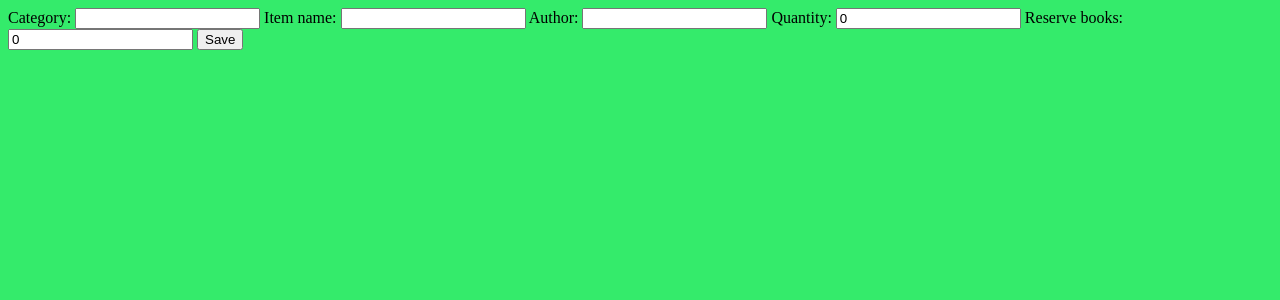
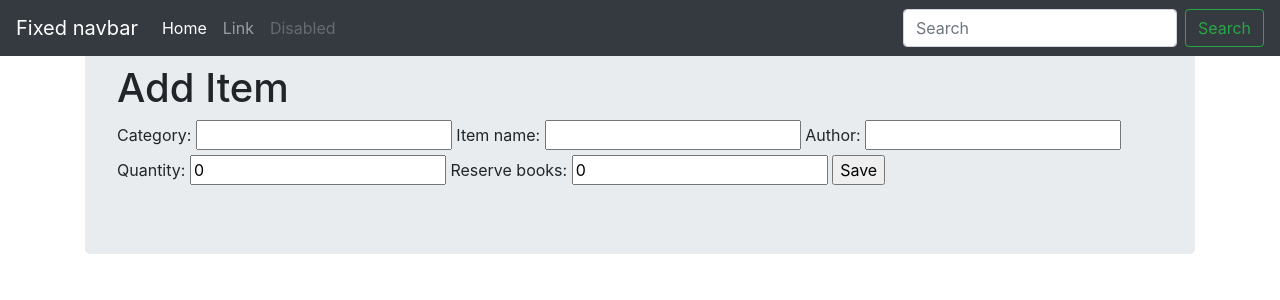
Before and after one commit to prageethps/Group-Project, a Django app: page /add_items/ in a window 1280 px wide. Shown: the top 300 px of the page. Run offline with Django 4.2, Linux system fonts and the light colour scheme; some libraries are stand-ins or nearby versions.

Commit message:
add bootsyrap without cdn-addlist

```diff
--- a/LibraryManagement/src/librarymgmt/templates/add_items.html
+++ b/LibraryManagement/src/librarymgmt/templates/add_items.html
@@ -1,17 +1,77 @@
 {% load static %}
 
+<!doctype html>
+<html lang="en">
+  <head>
+    <meta charset="utf-8">
+    <meta name="viewport" content="width=device-width, initial-scale=1, shrink-to-fit=no">
+    <meta name="description" content="">
+    <meta name="author" content="Mark Otto, Jacob Thornton, and Bootstrap contributors">
+    <meta name="generator" content="Jekyll v3.8.6">
+    <title>Home</title>
 
-<!DOCTYPE html>
-<html>
-<head>
-	<link href="{% static 'css/stylesheet.css' %}" rel="stylesheet">
-	<title>{{title}}</title>
-</head>
-<body>
-	<form method='POST' action=''>{% csrf_token %}
+    <link rel="canonical" href="https://getbootstrap.com/docs/4.4/examples/navbar-fixed/">
+
+    <!-- Bootstrap core CSS -->
+<link href="{% static 'css/stylesheet.css' %}" rel="stylesheet">
+<link href="{% static 'css/bootstrap.min.css' %}" rel="stylesheet">
+
+
+    <style>
+      .bd-placeholder-img {
+        font-size: 1.125rem;
+        text-anchor: middle;
+        -webkit-user-select: none;
+        -moz-user-select: none;
+        -ms-user-select: none;
+        user-select: none;
+      }
+
+      @media (min-width: 768px) {
+        .bd-placeholder-img-lg {
+          font-size: 3.5rem;
+        }
+      }
+    </style>
+    <!-- Custom styles for this template -->
+    <link href="navbar-top-fixed.css" rel="stylesheet">
+  </head>
+  <body>
+    <nav class="navbar navbar-expand-md navbar-dark fixed-top bg-dark">
+  <a class="navbar-brand" href="#">Fixed navbar</a>
+  <button class="navbar-toggler" type="button" data-toggle="collapse" data-target="#navbarCollapse" aria-controls="navbarCollapse" aria-expanded="false" aria-label="Toggle navigation">
+    <span class="navbar-toggler-icon"></span>
+  </button>
+  <div class="collapse navbar-collapse" id="navbarCollapse">
+    <ul class="navbar-nav mr-auto">
+      <li class="nav-item active">
+        <a class="nav-link" href="#">Home <span class="sr-only">(current)</span></a>
+      </li>
+      <li class="nav-item">
+        <a class="nav-link" href="#">Link</a>
+      </li>
+      <li class="nav-item">
+        <a class="nav-link disabled" href="#" tabindex="-1" aria-disabled="true">Disabled</a>
+      </li>
+    </ul>
+    <form class="form-inline mt-2 mt-md-0">
+      <input class="form-control mr-sm-2" type="text" placeholder="Search" aria-label="Search">
+      <button class="btn btn-outline-success my-2 my-sm-0" type="submit">Search</button>
+    </form>
+  </div>
+</nav>
+
+<main role="main" class="container">
+  <div class="jumbotron">
+    <h1>{{title}}</h1>
+    <form method='POST' action=''>{% csrf_token %}
 		{{form}}
         <input type="submit" value='Save'/>
     </form>
 
-</body>
+
+  </div>
+</main>
+<script src="https://code.jquery.com/jquery-3.4.1.slim.min.js" integrity="sha384-J6qa4849blE2+poT4WnyKhv5vZF5SrPo0iEjwBvKU7imGFAV0wwj1yYfoRSJoZ+n" crossorigin="anonymous"></script>
+      <script>window.jQuery || document.write('<script src="/docs/4.4/assets/js/vendor/jquery.slim.min.js"><\/script>')</script><script src="/docs/4.4/dist/js/bootstrap.bundle.min.js" integrity="sha384-6khuMg9gaYr5AxOqhkVIODVIvm9ynTT5J4V1cfthmT+emCG6yVmEZsRHdxlotUnm" crossorigin="anonymous"></script></body>
 </html>
```
Also changed, not shown: LibraryManagement/src/db.sqlite3.
